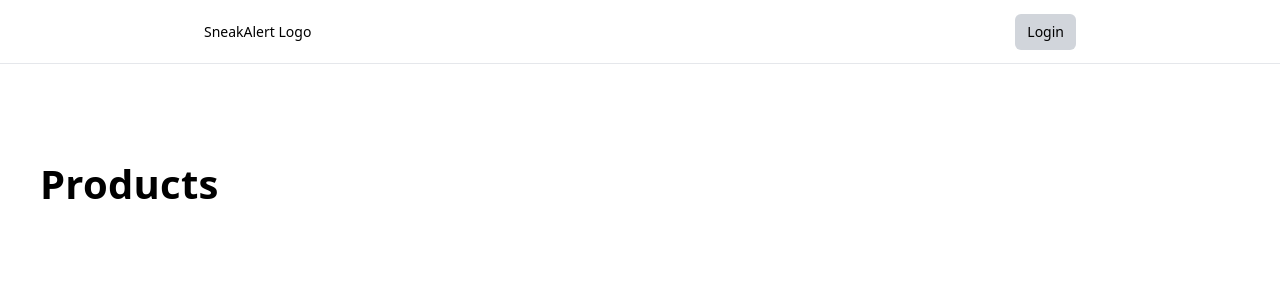
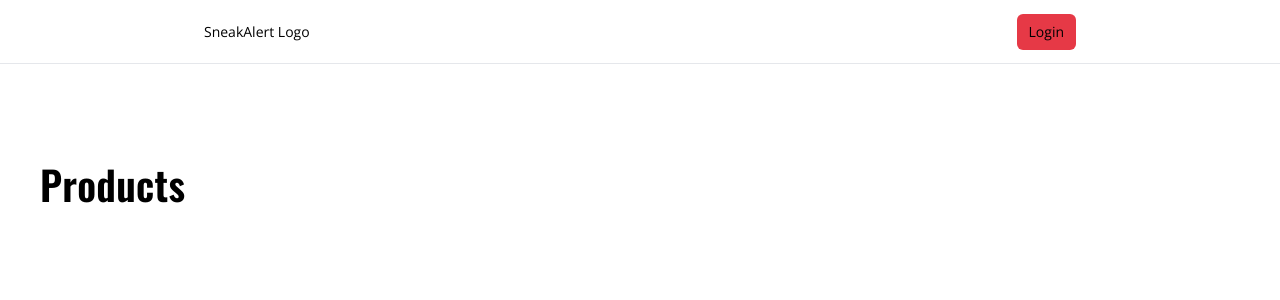
Before and after one commit to philrussel21/price-wise-hub, a Next.js app: page /products in a window 1280 px wide. Shown: the top 300 px of the page. Built offline with nearby package versions, Linux system fonts and the light colour scheme; no server answers; the database is empty.

Commit message:
chore: init fonts and brand colours

```diff
--- a/app/globals.css
+++ b/app/globals.css
@@ -3,28 +3,28 @@
 @tailwind utilities;
 
 .headline {
-	@apply text-4xl md:text-[56px] md:leading-[64px];
+	@apply text-4xl md:text-[56px] md:leading-[64px] font-sansSerif;
 }
 
 .heading-one {
-	@apply text-[28px] leading-[30px] md:text-[40px] md:leading-[48px] font-semibold tracking-[0.25px];
+	@apply text-[28px] leading-[30px] md:text-[40px] md:leading-[48px] font-semibold tracking-[0.25px] font-sansSerif;
 }
 
 .heading-two {
-	@apply text-[22px] leading-8 md:text-[30px] md:leading-10 tracking-[0.25px] font-semibold;
+	@apply text-[22px] leading-8 md:text-[30px] md:leading-10 tracking-[0.25px] font-semibold font-sansSerif;
 }
 
 .heading-three,
 .heading-four {
-	@apply text-xl leading-6 md:text-[22px] md:leading-8 tracking-[0.25px] font-semibold;
+	@apply text-xl leading-6 md:text-[22px] md:leading-8 tracking-[0.25px] font-semibold font-sansSerif;
 }
 
 .heading-five {
-	@apply text-lg leading-6 font-medium;
+	@apply text-lg leading-6 font-medium font-sansSerif;
 }
 
 .heading-six {
-	@apply text-base leading-5;
+	@apply text-base leading-5 font-sansSerif;
 }
 
 .subheading {
--- a/app/layout.tsx
+++ b/app/layout.tsx
@@ -1,4 +1,5 @@
 import {Header} from '@app/components';
+import {Open_Sans, Oswald} from 'next/font/google';
 import './globals.css';
 
 type RootLayoutProperties = {
@@ -10,10 +11,22 @@ export const metadata = {
 	description: 'PriceWiseHub',
 };
 
+const openSans = Open_Sans({
+	weight: ['400', '500', '600'],
+	subsets: ['latin'],
+	variable: '--font-sans',
+});
+
+const oswald = Oswald({
+	weight: ['400', '500', '600', '700'],
+	subsets: ['latin'],
+	variable: '--font-sans-serif',
+});
+
 const RootLayout = ({children}: RootLayoutProperties): JSX.Element => (
 	<html lang="en">
 		<body className="antialiased">
-			<main>
+			<main className={`${oswald.variable} ${openSans.variable} font-sans`}>
 				<Header/>
 				{children}
 			</main>
--- a/components/button.tsx
+++ b/components/button.tsx
@@ -8,7 +8,7 @@ type BaseButtonProperties = {
 };
 
 const variantClasses: Record<Variant, string> = {
-	primary: 'bg-brand-primary hover:bg-brand-secondary hover:text-white',
+	primary: 'bg-brand-primary hover:bg-brand-secondary hover:text-white text-white',
 	secondary: 'bg-brand-secondary hover:bg-brand-primary text-white hover:text-black',
 };
 
--- a/tailwind.config.js
+++ b/tailwind.config.js
@@ -21,9 +21,13 @@ module.exports = {
 					xl: '1280px',
 				},
 			},
+			fontFamily: {
+				sans: ['var(--font-sans)'],
+				sansSerif: ['var(--font-sans-serif)'],
+			},
 			colors: {
-				'brand-primary': '#d1d5db',
-				'brand-secondary': '#1f2937',
+				'brand-primary': '#e63946',
+				'brand-secondary': '#000',
 			},
 		},
 	},
```
